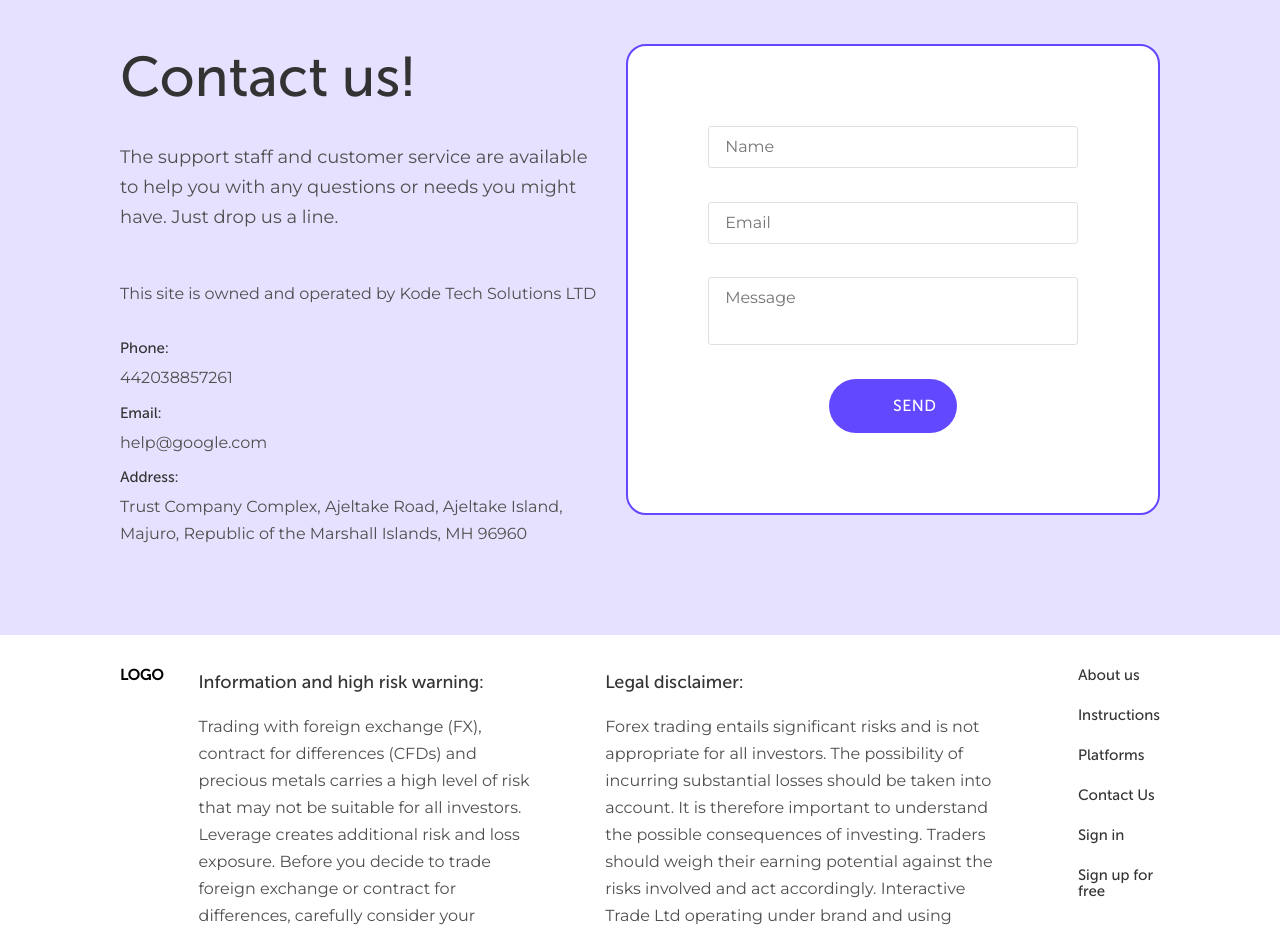
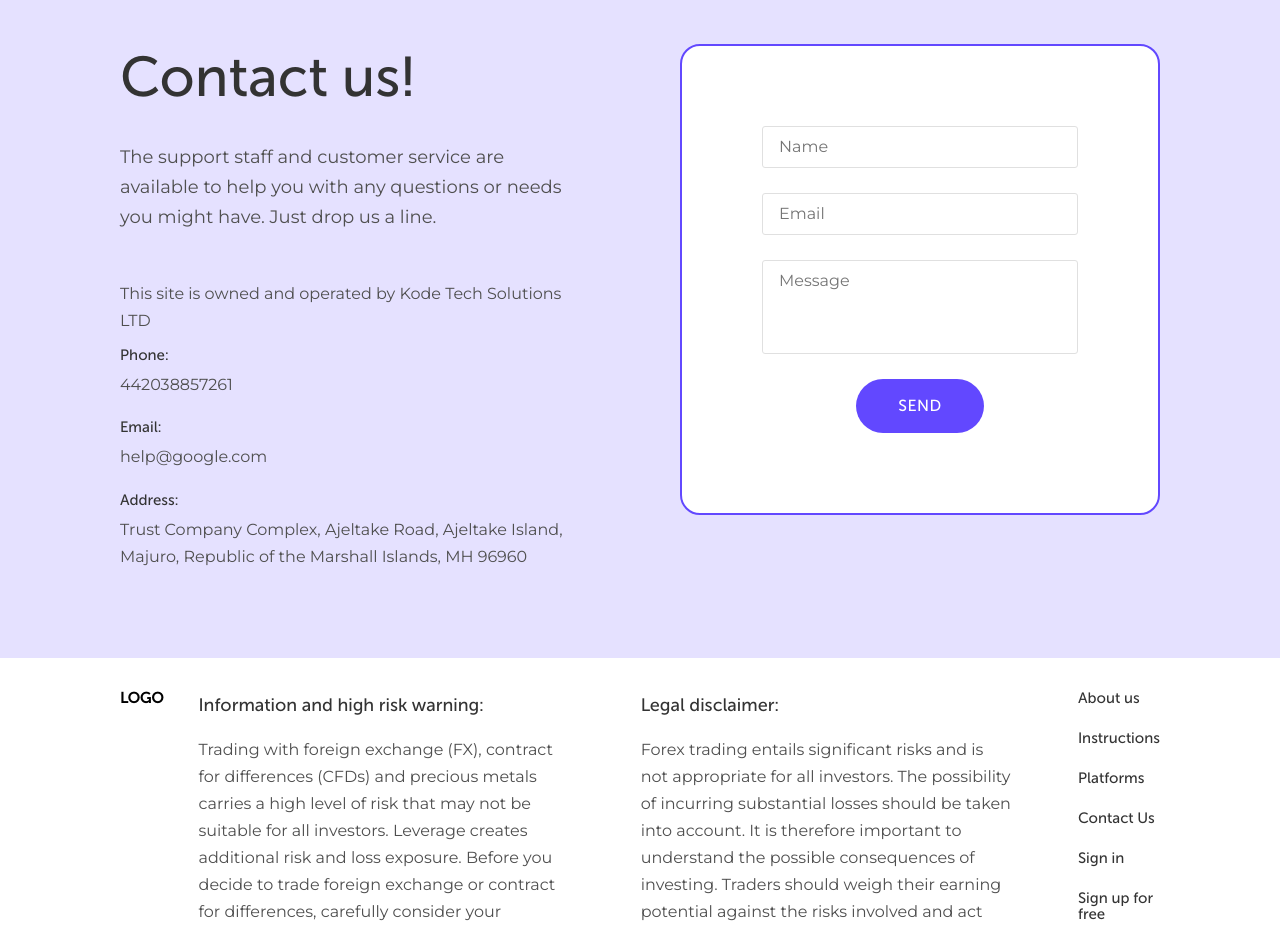
Before and after one commit to pyudin/trade-invest, an Angular app: page / in a window 1280 px wide. Shown: the part 3740-4670 px from the top of the page. Built offline with nearby package versions, Linux system fonts and the light colour scheme.

Commit message:
last fixes

```diff
--- a/src/app/app.component.ts
+++ b/src/app/app.component.ts
@@ -1,7 +1,7 @@
 import { Component, OnInit } from '@angular/core';
 import { BreakpointObserver } from '@angular/cdk/layout';
-import { Observable } from 'rxjs';
-import { map } from 'rxjs/operators';
+// import { Observable } from 'rxjs';
+// import { map } from 'rxjs/operators';
 
 @Component({
   selector: 'app-root',
@@ -11,11 +11,11 @@ import { map } from 'rxjs/operators';
 export class AppComponent implements OnInit {
   constructor(private breakpointObserver: BreakpointObserver) {}
 
-  isSmallScreen: Observable<any> = this.breakpointObserver
-    .observe(['(max-width: 599px)'])
-    .pipe(map((res) => res.matches));
+  // isSmallScreen: Observable<any> = this.breakpointObserver
+  //   .observe(['(max-width: 599px)'])
+  //   .pipe(map((res) => res.matches));
 
   ngOnInit() {
-    this.isSmallScreen.subscribe();
+    // this.isSmallScreen.subscribe();
   }
 }
--- a/src/app/contact/contact.component.html
+++ b/src/app/contact/contact.component.html
@@ -29,33 +29,15 @@
   </div>
   <div class="contact__form">
     <div class="form__body">
-      <!-- <div class="input"> -->
-      <input
-        type="text"
-        placeholder="Name"
-        class="form__input custom-btn-primary"
-        id="userName"
-      />
-      <!-- </div> -->
-      <!-- <div> -->
-
-      <input
-        type="text"
-        placeholder="Email"
+      <input type="text" placeholder="Name" class="form__input" id="userName" />
+      <input type="text" placeholder="Email" class="form__input" id="email" />
+      <textarea
+        placeholder="Message"
         class="form__input"
-        id="email"
-        [ngClass]="{ invalid: !(isValid$ | async) && submitted }"
-      />
-      <!-- </div> -->
-      <!-- <div> -->
-
-      <!-- <div class="message"> -->
-      <textarea placeholder="Message" class="form__input message"></textarea>
-      <!-- </div> -->
-      <!-- </div> -->
-      <div class="form__btn">SEND</div>
-
-      {{ isValid$ | async }}
+        id="message"
+        rows="3"
+      ></textarea>
+      <div class="form__btn btn-primary">SEND</div>
     </div>
   </div>
 </div>
--- a/src/app/contact/contact.component.scss
+++ b/src/app/contact/contact.component.scss
@@ -1,6 +1,7 @@
 .contact__content {
-  display: flex;
-
+  display: grid;
+  grid-template-columns: 1fr 1fr;
+  gap: 80px;
   .contact__body {
     padding: 0 20px 0 0;
     margin: 120px 0px;
@@ -48,10 +49,6 @@
     background: #ffffff;
     padding: 80px;
     margin: 120px 0;
-    // display: flex;
-    // flex-direction: column;
-    // justify-content: space-between;
-    // align-items: center;
 
     .form__input {
       border: 1px solid #e0e0e0;
@@ -73,12 +70,11 @@
       letter-spacing: 0.03em;
       color: #ffffff;
       max-width: 44px;
+      display: flex;
+      justify-content: center;
     }
   }
 }
-// .input {
-//   width: 100%;
-// }
 .form__body {
   width: 100%;
   height: 100%;
@@ -90,12 +86,14 @@
 
 @media (max-width: 768px) {
   .contact__content {
-    flex-wrap: wrap;
+    grid-template-columns: auto;
+    gap: 0;
     .contact__body {
       margin: 48px 0;
     }
     .contact__form {
       margin: 48px 0;
+      padding: 80px 42px;
     }
   }
 }
@@ -123,6 +121,9 @@
         }
       }
     }
+    .contact__form {
+      padding: 48px 16px;
+    }
   }
 }
 
--- a/src/app/footer/footer.component.html
+++ b/src/app/footer/footer.component.html
@@ -1,26 +1,28 @@
 <div class="footer__content">
   <div class="footer__logo">LOGO</div>
+  <div class="footer_columns">
     <div class="footer__column">
       <div class="footer__title">Information and high risk warning:</div>
       <div class="footer__text">
         Trading with foreign exchange (FX), contract for differences (CFDs) and
-      precious metals carries a high level of risk that may not be suitable for
-      all investors. Leverage creates additional risk and loss exposure. Before
-      you decide to trade foreign exchange or contract for differences,
-      carefully consider your investment objectives, experience level, and risk
-      tolerance.
+        precious metals carries a high level of risk that may not be suitable
+        for all investors. Leverage creates additional risk and loss exposure.
+        Before you decide to trade foreign exchange or contract for differences,
+        carefully consider your investment objectives, experience level, and
+        risk tolerance.
       </div>
     </div>
     <div class="footer__column">
       <div class="footer__title">Legal disclaimer:</div>
       <div class="footer__text">
         Forex trading entails significant risks and is not appropriate for all
-      investors. The possibility of incurring substantial losses should be taken
-      into account. It is therefore important to understand the possible
+        investors. The possibility of incurring substantial losses should be
+        taken into account. It is therefore important to understand the possible
         consequences of investing. Traders should weigh their earning potential
         against the risks involved and act accordingly. Interactive Trade Ltd
         operating under brand and using domenLink domain within the European
         Economic Area.
+      </div>
     </div>
   </div>
   <div class="footer__links">
--- a/src/app/footer/footer.component.scss
+++ b/src/app/footer/footer.component.scss
@@ -9,6 +9,9 @@
     line-height: 16px;
     color: #000000;
   }
+  .footer_columns {
+    display: grid;
+    grid-template-columns: 1fr 1fr;
     .footer__column {
       padding: 0 35px;
       .footer__title {
@@ -23,6 +26,7 @@
         font-size: 16px;
         line-height: 27px;
         color: #4f4f4f;
+      }
     }
   }
   .footer__links {
@@ -61,14 +65,17 @@
     flex-wrap: wrap;
     .footer__logo {
       align-self: center;
-      margin: 62px 0 54px 0;
+      margin: 14px 0 54px 0;
       order: 1;
     }
+    .footer_columns {
+      order: 3;
+      grid-template-columns: auto;
       .footer__column {
-      order: 3;
         margin: 0 0 32px 0;
         .footer__title {
           text-align: center;
+        }
       }
     }
     .footer__links {
@@ -97,9 +104,12 @@
       margin: 0 0 46px 0;
       order: 1;
     }
+    .footer_columns {
+      grid-template-columns: auto;
       .footer__column {
         order: 3;
         padding: 0;
+      }
     }
     .footer__links {
       order: 2;
--- a/src/app/main/main.component.html
+++ b/src/app/main/main.component.html
@@ -9,7 +9,7 @@
       MetaTrader4 is the most popular and convenient platform for access to
       global exchanges. You can work anywhere.
     </div>
-    <div class="main__btn">START TRADING</div>
+    <div class="main__btn btn-primary">START TRADING</div>
   </div>
 
   <div class="main__img">
--- a/src/app/navbar/navbar.component.html
+++ b/src/app/navbar/navbar.component.html
@@ -28,7 +28,7 @@
         </svg>
       </div>
     </div>
-    <div class="navbar__signup">SIGN UP FOR FREE</div>
+    <div class="navbar__signup btn-primary">SIGN UP FOR FREE</div>
   </div>
   <div class="navbar__menu">
     <svg
--- a/src/app/navbar/navbar.component.scss
+++ b/src/app/navbar/navbar.component.scss
@@ -73,13 +73,13 @@
       }
     }
     .navbar__btns {
+      .navbar_lng {
+        display: none;
+      }
     }
     .navbar__menu {
       display: block;
     }
-  }
-  .navbar_lng {
-    display: none;
   }
 }
 
--- a/src/app/people/people.component.scss
+++ b/src/app/people/people.component.scss
@@ -90,8 +90,6 @@
 @media (max-width: 768px) {
   .people__content {
     grid-template-columns: auto;
-    .people__title {
-    }
 
     .people__body {
       margin-top: 20px;
@@ -115,6 +113,7 @@
       }
       .people__textquotes {
         display: flex;
+        gap: 42px;
       }
     }
     .fullscreen-arrows {
--- a/src/styles.css
+++ b/src/styles.css
@@ -12,6 +12,9 @@
   box-sizing: border-box;
 }
 
-.custom-btn-primary {
-  color: red !important;
+.btn-primary {
+  cursor: pointer;
 }
+.btn-primary:hover {
+  opacity: 0.85;
+}
```
Lines whose indentation alone changed are shown as unchanged.
